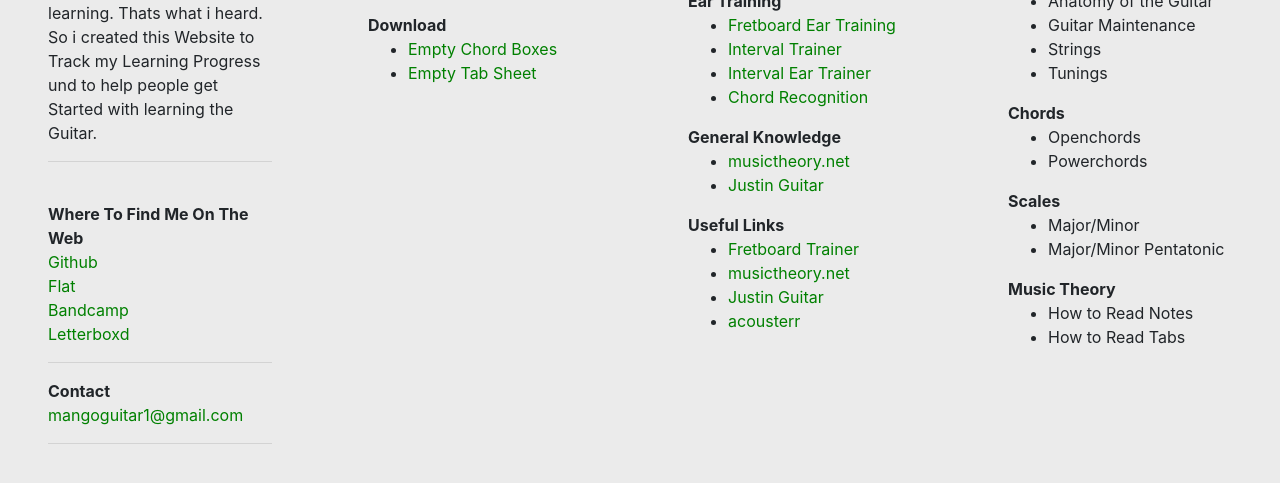
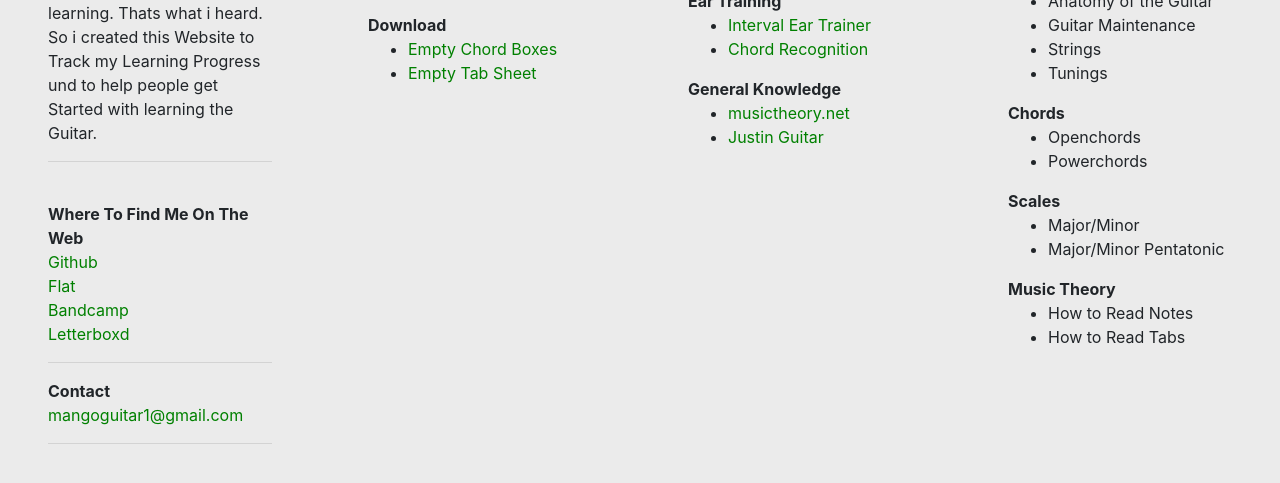
Before and after one commit to mangoguitar/mangoguitar.com, a plain HTML site: page index.html in a window 1280 px wide. Shown: the part 227-710 px from the top of the page. Drawn offline with nearby package versions, Linux system fonts and the light colour scheme.

Commit message:
content update

```diff
--- a/index.html
+++ b/index.html
@@ -81,8 +81,6 @@
 
                 <b>Ear Training</b>
                 <ul>
-                        <li><a href="https://www.acousterr.com/ear-training" target="_blank">Fretboard Ear Training</a></li>
-                    <li><a href="https://www.fachords.com/guitar-fretboard-interval-exercise/" target="_blank">Interval Trainer</a></li>
                     <li><a href="https://www.fachords.com/tools/interval-trainer/" target="_blank">Interval Ear Trainer</a></li>
                     <li><a href="https://www.fachords.com/tools/chords-recognition/" target="_blank">Chord Recognition</a></li>
 
@@ -92,14 +90,6 @@
                 <ul>
                     <li><a href="https://www.musictheory.net/" target="_blank">musictheory.net</a></li>
                     <li><a href="https://www.justinguitar.com/" target="_blank">Justin Guitar</a></li>
-                </ul>
-
-                <b>Useful Links</b>
-                <ul>
-                    <li><a href="https://www.fachords.com/tools/fretboard-trainer/" target="_blank">Fretboard Trainer</a></li>
-                    <li><a href="https://www.musictheory.net/" target="_blank">musictheory.net</a></li>
-                    <li><a href="https://www.justinguitar.com/" target="_blank">Justin Guitar</a></li>
-                    <li><a href="https://www.acousterr.com/" target="_blank">acousterr</a></li>
                 </ul>
 
 
```
